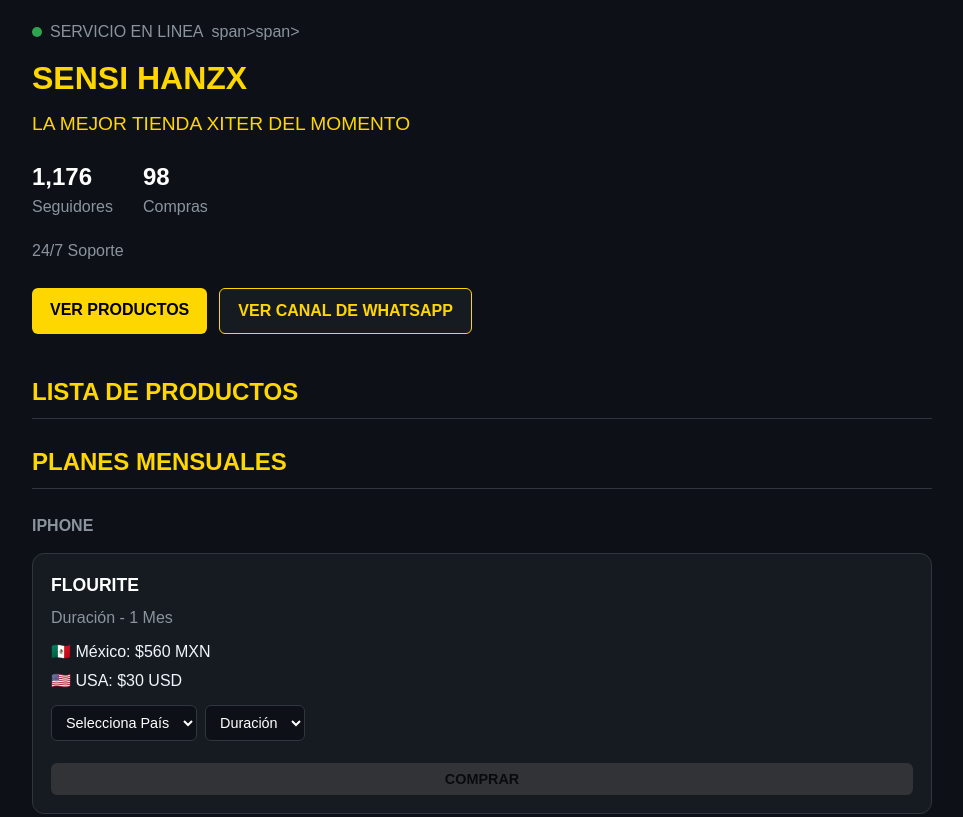
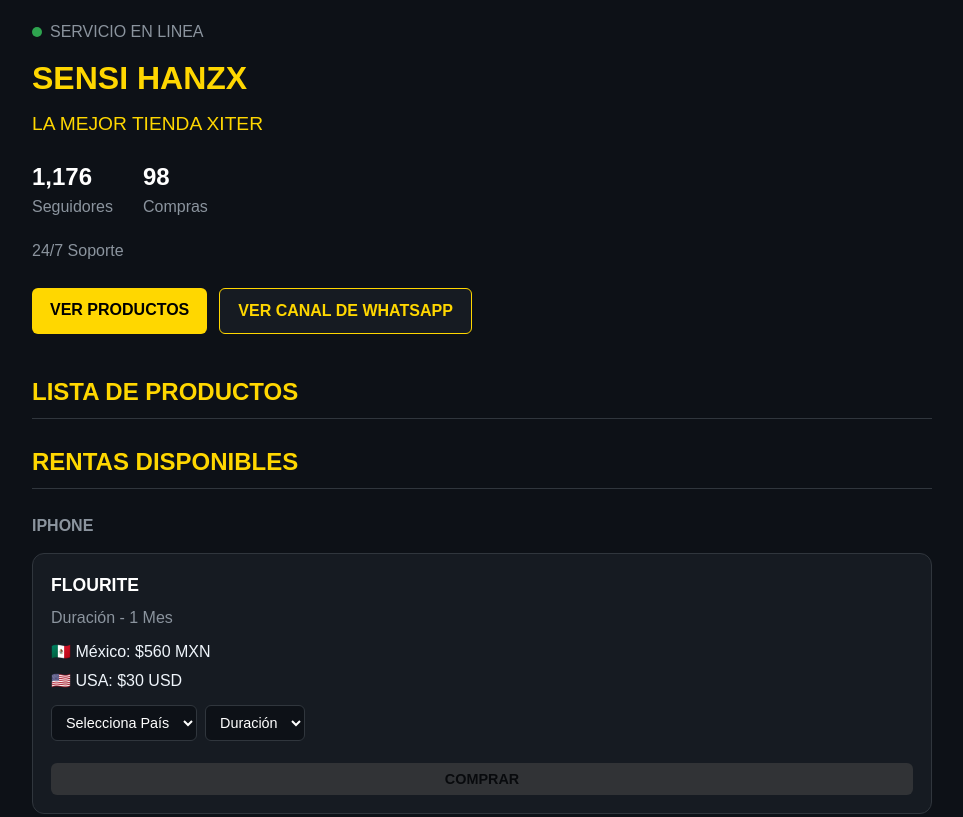
Before and after one commit to hanzx-tienda/HANZX-BANEADO-, a plain HTML site: page index.html in a window 1280 px wide. Shown: the top 817 px of the page, without its empty margins (158-1121 px from the left). Drawn offline with Linux system fonts and the light colour scheme.

Commit message:
Update subtitle and section headings in index.html

```diff
--- a/index.html
+++ b/index.html
@@ -47,11 +47,11 @@
     <div class="container">
         <div class="header-top">
             <span class="online-dot"></span>
-            <span>SERVICIO EN LINEA </span>span>span>
+            <span>SERVICIO EN LINEA</span>
         </div>
 
         <h1>SENSI HANZX</h1>
-        <div class="subtitle">LA MEJOR TIENDA XITER DEL MOMENTO</div>
+        <div class="subtitle">LA MEJOR TIENDA XITER</div>
 
         <div class="stats">
             <div><strong>1,176</strong> Seguidores</div>
@@ -66,7 +66,7 @@
         </div>
 
         <h2>LISTA DE PRODUCTOS</h2>
-        <h2>PLANES MENSUALES</h2>
+        <h2>RENTAS DISPONIBLES</h2>
 
         <!-- IPHONE -->
         <div class="category">
```
